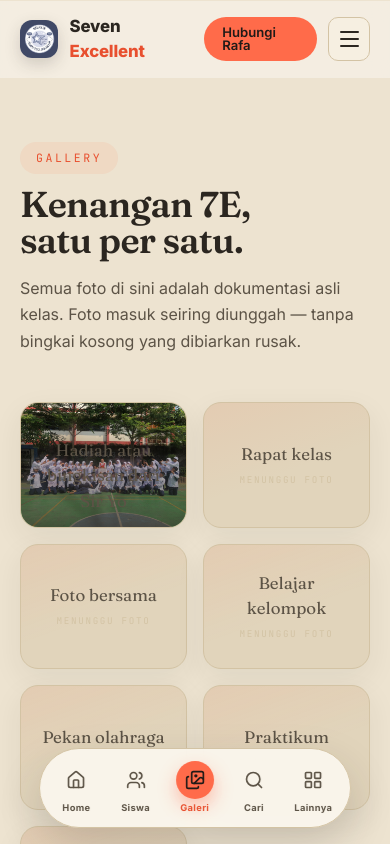
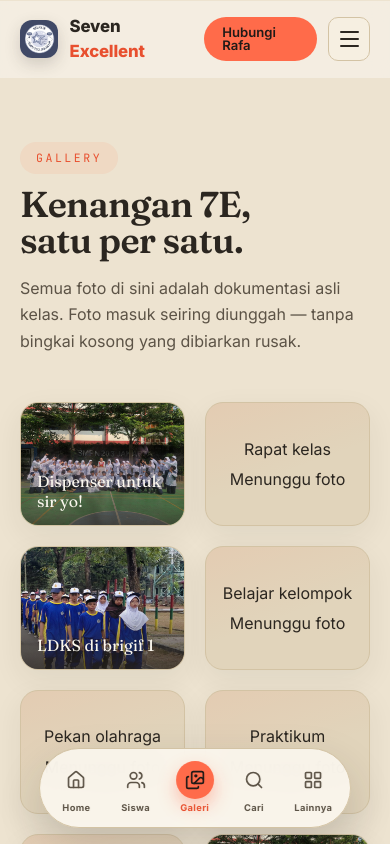
Before and after one commit to VernsDS/Seven_Excellent203, a Next.js app: page /gallery in a window 390 px wide. Shown: the top 844 px of the page. Built offline with nearby package versions, Linux system fonts and the light colour scheme.

Commit message:
feat(gallery): homepage preview syncs with gallery data, dynamic masonry, portrait auto-scale

```diff
--- a/app/globals.css
+++ b/app/globals.css
@@ -819,49 +819,6 @@ input:focus-visible {
   color: var(--accent);
 }
 
-/* ---- gallery preview: asymmetric editorial ---- */
-
-.gallery-preview {
-  margin-top: 3rem;
-  display: grid;
-  grid-template-columns: repeat(2, minmax(0, 1fr));
-  align-items: start;
-  gap: 1rem;
-}
-
-@media (min-width: 768px) {
-  .gallery-preview {
-    grid-template-columns: repeat(3, minmax(0, 1fr));
-    gap: 1.5rem;
-  }
-}
-
-.gallery-frame {
-  position: relative;
-  display: grid;
-  place-content: center;
-  text-align: center;
-  border: 1px solid var(--line);
-  background: linear-gradient(160deg, rgb(61 182 242 / 0.10), transparent 60%),
-    var(--surface);
-  gap: 0.4rem;
-  padding: 1rem;
-}
-
-.gallery-frame figcaption {
-  font-family: var(--font-fraunces), Georgia, serif;
-  font-size: 1.05rem;
-  color: var(--muted);
-}
-
-.gallery-frame-tag {
-  font-family: var(--font-jetbrains), ui-monospace, monospace;
-  font-size: 0.58rem;
-  letter-spacing: 0.18em;
-  text-transform: uppercase;
-  color: var(--line);
-}
-
 /* ---- final CTA ---- */
 
 .final-cta {
@@ -2188,7 +2145,22 @@ input:focus-visible {
   background: var(--muted-bg);
 }
 
-/* ---- gallery page: photo frames with placeholder states ---- */
+/* ---- gallery masonry: dynamic count, portrait auto-scale, no overlap ---- */
+
+.gallery-preview {
+  margin-top: 3rem;
+  display: grid;
+  grid-template-columns: repeat(2, minmax(0, 1fr));
+  align-items: end;
+  gap: 1.25rem;
+}
+
+@media (min-width: 768px) {
+  .gallery-preview {
+    grid-template-columns: repeat(3, minmax(0, 1fr));
+    gap: 1.5rem;
+  }
+}
 
 .gallery-frame {
   position: relative;
@@ -2214,14 +2186,9 @@ input:focus-visible {
     var(--surface);
 }
 
-.gallery-frame.is-pending.md\:mt-10,
-.gallery-frame.is-pending.md\:mt-16,
-.gallery-frame.is-pending.md\:-mt-8 {
-  margin-top: 0;
-}
-
 .gallery-frame-photo {
   object-fit: cover;
+  object-position: center;
   transition: transform 600ms cubic-bezier(0.22, 1, 0.36, 1);
 }
 
@@ -2234,10 +2201,23 @@ input:focus-visible {
   bottom: 0;
   left: 0;
   right: 0;
-  padding: 1.75rem 1rem 0.8rem;
-  background: linear-gradient(to top, rgb(43 38 32 / 0.72), transparent);
+  padding: 1.9rem 1rem 0.8rem;
+  background: linear-gradient(to top, rgb(43 38 32 / 0.75), transparent);
   color: #fbf7ee;
   font-family: var(--font-fraunces), Georgia, serif;
-  font-size: 0.95rem;
+  font-size: 1rem;
+  line-height: 1.3;
   z-index: 1;
 }
+
+.gallery-preview-more {
+  margin-top: 1.5rem;
+  text-align: center;
+  font-size: 0.9rem;
+  color: var(--muted);
+}
+
+.gallery-preview-more a {
+  color: var(--accent-strong);
+  font-weight: 600;
+}
--- a/components/home/sections.tsx
+++ b/components/home/sections.tsx
@@ -1,4 +1,5 @@
 import Link from "next/link";
+import Image from "next/image";
 import {
   Users,
   School,
@@ -9,16 +10,17 @@ import {
 import { CLASS_INFO, STUDENTS } from "@/lib/students";
 import { president } from "@/lib/students";
 import { CONTACT_RAFA, waLink } from "@/lib/contact";
+import { GALLERY_ITEMS } from "@/lib/gallery";
 
+/**
+ * Homepage gallery preview reads lib/gallery.ts directly, so photos and
+ * pending frames stay in sync with the /gallery page. Preview shows the
+ * newest items first, capped for the landing rhythm; the link hands off
+ * to the full gallery.
+ */
 export function GalleryPreview() {
-  const frames = [
-    { label: "Rapat kelas", ratio: "aspect-[4/3]" },
-    { label: "Foto bersama", ratio: "aspect-[3/4] md:mt-10" },
-    { label: "Belajar kelompok", ratio: "aspect-square" },
-    { label: "Pekan olahraga", ratio: "aspect-[4/3] md:mt-16" },
-    { label: "Praktikum", ratio: "aspect-[3/4]" },
-    { label: "Jam istirahat", ratio: "aspect-square md:-mt-8" },
-  ];
+  const preview = GALLERY_ITEMS.slice(-6).reverse();
+  const total = GALLERY_ITEMS.length;
 
   return (
     <section className="home-section home-section--sun" aria-label="Gallery preview">
@@ -26,26 +28,50 @@ export function GalleryPreview() {
         <div className="section-head">
           <h2 className="display section-title">Kenangan yang menunggu.</h2>
           <p className="section-sub">
-            Galeri 7E dibuka hanya dengan foto kelas yang sah, bukan foto
-            stok, bukan ingatan palsu. Setiap bingkai menunggu giliran aslinya.
+            {total === 0
+              ? "Galeri 7E dibuka hanya dengan foto kelas yang sah, bukan foto stok, bukan ingatan palsu. Setiap bingkai menunggu giliran aslinya."
+              : `${total} kenangan sudah masuk arsip 7E — bukan foto stok, bukan ingatan palsu. Buka galeri untuk lihat semuanya.`}
           </p>
           <Link href="/gallery" className="section-link">
             Lihat galeri →
           </Link>
         </div>
         <div className="gallery-preview">
-          {frames.map((f) => (
+          {preview.map((item) => (
             <figure
-              key={f.label}
-              className={`gallery-frame card ${f.ratio}`}
+              key={item.title}
+              className={`gallery-frame card ${item.src ? "has-photo" : "is-pending"}`}
             >
-              <figcaption>{f.label}</figcaption>
-              <span className="gallery-frame-tag" aria-hidden="true">
-                Asset pending
-              </span>
+              {item.src ? (
+                <>
+                  <Image
+                    src={item.src}
+                    alt={item.alt}
+                    fill
+                    sizes="(max-width: 768px) 50vw, 33vw"
+                    className="gallery-frame-photo"
+                  />
+                  <figcaption className="gallery-frame-caption">
+                    {item.title}
+                  </figcaption>
+                </>
+              ) : (
+                <>
+                  <figcaption>{item.title}</figcaption>
+                  <span className="gallery-frame-tag" aria-hidden="true">
+                    Menunggu foto
+                  </span>
+                </>
+              )}
             </figure>
           ))}
         </div>
+        {total > 6 && (
+          <p className="gallery-preview-more">
+            +{total - 6} kenangan lainnya di{" "}
+            <Link href="/gallery">galeri lengkap</Link>.
+          </p>
+        )}
       </div>
     </section>
   );
--- a/lib/gallery.ts
+++ b/lib/gallery.ts
@@ -13,11 +13,15 @@ export interface GalleryItem {
 }
 
 export const GALLERY_ITEMS: GalleryItem[] = [
-  { title: "Hadiah atau bingkisan dari Sir Yo", alt: "Foto hadiah atau bingkisan dari Sir Yo", src: "/images/gallery/foto-hadiah-bingkisan-sir-yo.webp" },
+  { title: "Dispenser untuk sir yo!", alt: "Foto hadiah dispenser buat Sir Yo", src: "/images/gallery/foto-hadiah-bingkisan-sir-yo.webp" },
   { title: "Rapat kelas", alt: "Foto momen rapat kelas 7E" },
-  { title: "Foto bersama", alt: "Foto bersama seluruh kelas 7E" },
+  { title: "LDKS di brigif 1", alt: "LDKS Rabu 3 september 2026 7E", src: "/images/gallery/ldks-rabu-03-sept-2026-7e.webp" },
   { title: "Belajar kelompok", alt: "Foto belajar kelompok siswa 7E" },
   { title: "Pekan olahraga", alt: "Foto kelas 7E di pekan olahraga" },
   { title: "Praktikum", alt: "Foto praktikum kelas 7E" },
   { title: "Jam istirahat", alt: "Foto jam istirahat kelas 7E" },
+  { title: "Outing class", alt: "Foto outing class 7E", src: "/images/gallery/foto-hadiah-bingkisan-sir-yo.webp" },
+  { title: "Makrab 7E", alt: "Foto malam keakraban 7E", src: "/images/gallery/foto-hadiah-bingkisan-sir-yo.webp" },
+  { title: "Lomba 17an", alt: "Foto lomba tujuh belasan", src: "/images/gallery/foto-hadiah-bingkisan-sir-yo.webp" },
+  { title: "Jalan sehat", alt: "Foto jalan sehat kelas", src: "/images/gallery/foto-hadiah-bingkisan-sir-yo.webp" }
 ];
```
Also changed, not shown: public/images/gallery/ldks-rabu-03-sept-2026-7e.webp (added).
